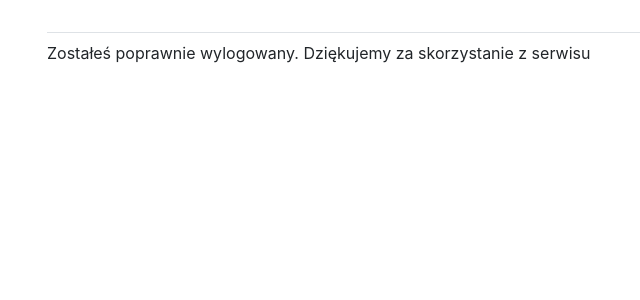
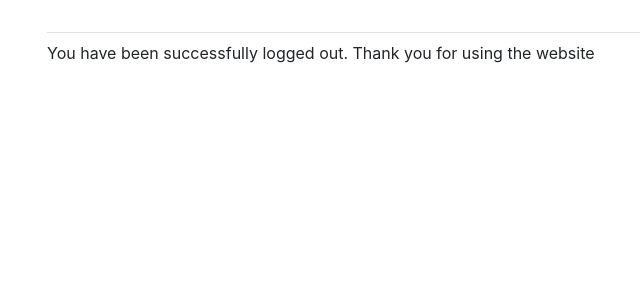
Before and after one commit to konradpaszku/learning_log, a Django app: a page that uses users/templates/registration/logged_out.html in a window 1280 px wide. Shown: the part 58-358 px from the top of the page, without its empty margins (38-678 px from the left). Run offline with Django 3.2, Linux system fonts and the light colour scheme; some libraries are stand-ins or nearby versions.

Commit message:
Change logout language pl to eng

```diff
--- a/users/templates/registration/logged_out.html
+++ b/users/templates/registration/logged_out.html
@@ -1,5 +1,5 @@
 {% extends 'learning_logs/base.html' %}
 
 {% block content %}
-  <p>Zostałeś poprawnie wylogowany. Dziękujemy za skorzystanie z serwisu</p>
+  <p>You have been successfully logged out. Thank you for using the website</p>
 {% endblock content %}
```
